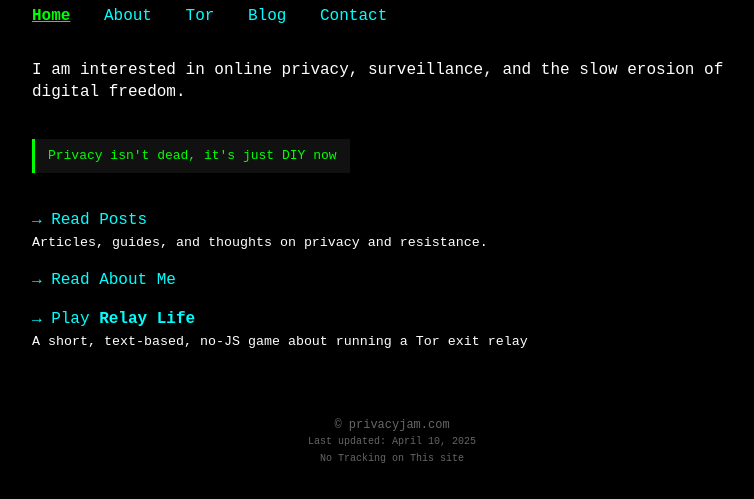
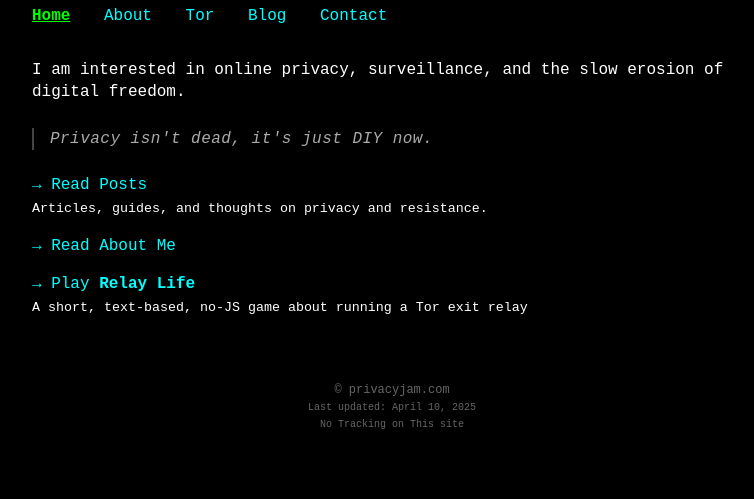
Before and after one commit to privacyjam/privacyjam.com, a plain HTML site: page index.html in a window 1280 px wide. Shown: the part 115-614 px from the top of the page, without its empty margins (248-1002 px from the left). Drawn offline with Linux system fonts and the light colour scheme.

Commit message:
make quote pop

```diff
--- a/assets/css/style.css
+++ b/assets/css/style.css
@@ -95,12 +95,11 @@ body {
 .rss-link:hover {
   text-decoration: underline;
 }
-.quote-terminal {
-  font-family: monospace;
-  background: #111;
-  padding: 0.6em 1em;
-  border-left: 3px solid #0f0;
-  color: #0f0;
+.home-quote {
+  font-style: italic;
+  color: #aaa;
+  border-left: 2px solid #444;
+  padding-left: 1em;
   margin: 1.5em 0;
-  display: inline-block;
+  letter-spacing: 0.03em;
 }
--- a/index.html
+++ b/index.html
@@ -24,7 +24,10 @@
   </nav>
   <main>
   <p>I am interested in online privacy, surveillance, and the slow erosion of digital freedom.</p>
-  <p class="quote-terminal">Privacy isn't dead, it's just DIY now</p>
+  <p class="home-quote">Privacy isn't dead, it's just DIY now.</p>
+  <!--Other quotes I might use-->
+  <!--Freedom online isn’t given. It’s configured-->
+  <!--Censorship resistance is a survival skill-->
   <p><a href="blog.html">→ Read Posts</a><br>
   <small>Articles, guides, and thoughts on privacy and resistance.</small></p>
   <p><a href="about.html">→ Read About Me</a></p>
```
